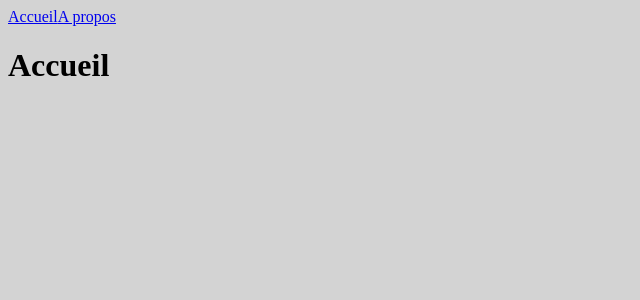
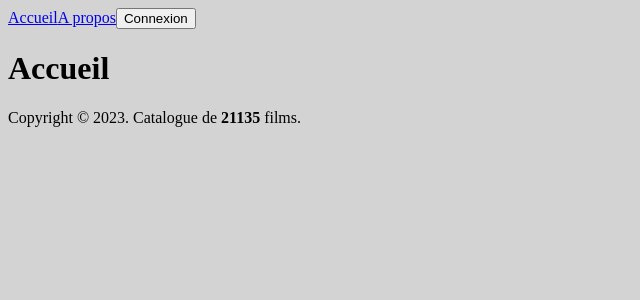
Before and after one commit to daw-2/vueflix, a Vue app: page / in a window 1280 px wide. Shown: the top 300 px of the page, without its empty margins (0-640 px from the left). Built offline with nearby package versions, Linux system fonts and the light colour scheme.

Commit message:
First components

```diff
--- a/src/App.vue
+++ b/src/App.vue
@@ -1,11 +1,13 @@
 <script setup>
 import Header from '@/components/Header.vue'
+import Footer from '@/components/Footer.vue'
 import { RouterView } from 'vue-router'
 </script>
 
 <template>
   <Header />
   <RouterView />
+  <Footer />
 </template>
 
 <style scoped></style>
--- /dev/null
+++ b/src/components/Footer.vue
@@ -0,0 +1,14 @@
+<script setup>
+import { ref } from 'vue'
+
+const totalMovies = ref(Math.floor(Math.random() * 35000))
+</script>
+
+<template>
+  <footer>
+    <p>
+      Copyright &copy; {{ new Date().getFullYear() }}. Catalogue de
+      <strong>{{ totalMovies }}</strong> films.
+    </p>
+  </footer>
+</template>
--- a/src/components/Header.vue
+++ b/src/components/Header.vue
@@ -1,5 +1,8 @@
 <script setup>
+import { ref } from 'vue'
 import { RouterLink } from 'vue-router'
+
+const logged = ref(false)
 </script>
 
 <template>
@@ -7,6 +10,12 @@ import { RouterLink } from 'vue-router'
     <nav>
       <RouterLink to="/">Accueil</RouterLink>
       <RouterLink to="/a-propos">A propos</RouterLink>
+      <template v-if="logged">
+        <span>Fiorella</span>
+        <img src="https://i.pravatar.cc/50?u=fiorella@boxydev.com" alt="Fiorella" />
+        <button @click="logged = false">X</button>
+      </template>
+      <button v-else @click="logged = true">Connexion</button>
     </nav>
   </header>
 </template>
```
